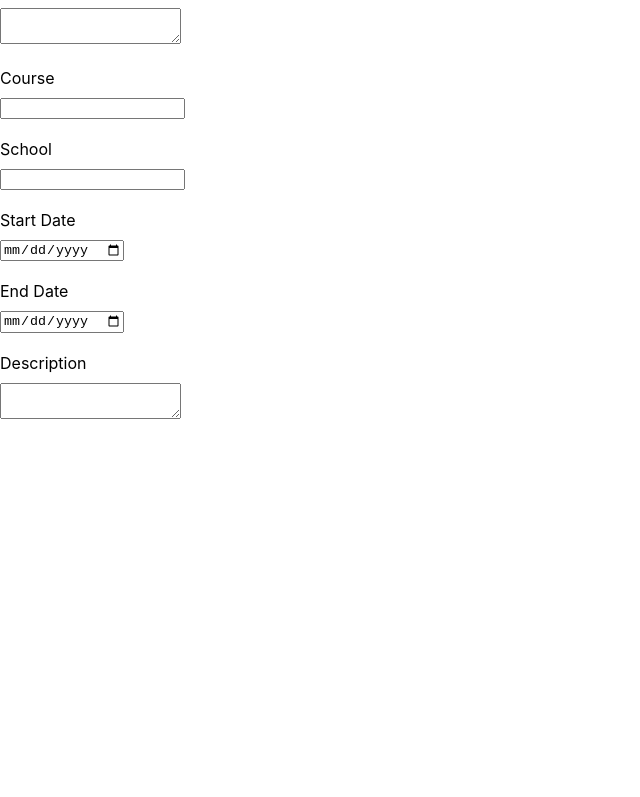
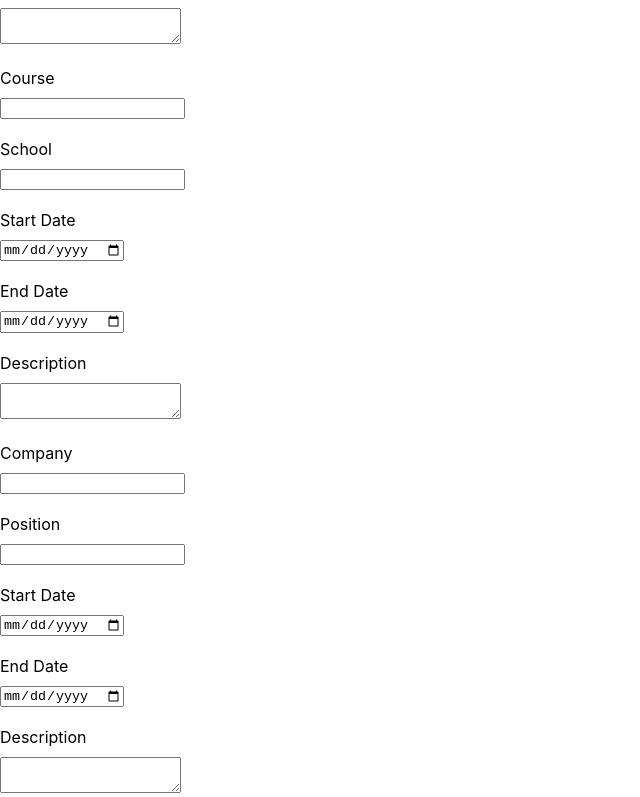
Before and after one commit to Maciej-Sitny/CV-creator, a React (Create React App) app: page / in a window 1280 px wide. Shown: the part 397-1194 px from the top of the page, without its empty margins (0-640 px from the left). Before the commit the page ends 820 px from the top, so only its background shows below. Built offline with nearby package versions, Linux system fonts and the light colour scheme.

Commit message:
Working on multiple sections of PracticalExp

```diff
--- a/src/App.js
+++ b/src/App.js
@@ -3,6 +3,7 @@
 import React from 'react'
 import GeneralInfo from './components/GeneralInfo';
 import EduExp from './components/EduExp';
+import PracticalExp from './components/PracticalExp';
 import Preview from './components/Preview';
 
 //30 minut
@@ -42,7 +43,8 @@ export default function App() {
         <div className='main'>
           <div className='editSide'>
               <GeneralInfo allInfo= {allInfo} setAllInfo={setAllInfo}/>
-              <EduExp id={0} allInfo= {allInfo} setAllInfo={setAllInfo} if />
+              <EduExp id={0} allInfo= {allInfo} setAllInfo={setAllInfo} />
+              <PracticalExp id={0} allInfo= {allInfo} setAllInfo={setAllInfo} />
           </div>
           <div className = 'previewSide'>
               <Preview />
--- a/src/components/PracticalExp.js
+++ b/src/components/PracticalExp.js
@@ -0,0 +1,161 @@
+import React from 'react'
+
+export default function PracticalExp(props) {
+    // work: {
+    //     0:{
+    //       company:'',
+    //       position:'',
+    //       startDate:'',
+    //       endDate:'',
+    //       description:'',
+    //     }
+    //   }
+
+
+    function handleChange(event,index) {
+        // console.log(event);
+        props.setAllInfo(prevInfo=>{
+            // console.log(props.allInfo)
+            return {...prevInfo, work:{...prevInfo.work, [index]:{...prevInfo.work[index],[event.target.name]:event.target.value}}}
+        })
+    }
+
+    let elo = [
+        (<div className="work">
+        <label>
+        Company<br/>
+        <input type="text" onChange={e=>handleChange(e,0)} value = {props.allInfo.work[0].company}     name="company" id="company" maxLength='35'/>
+    </label>
+    <label>
+        Position <br/>
+        <input type="text" onChange={e=>handleChange(e,0)} value = {props.allInfo.work[0].position}     name="position" id="position" />
+    </label>
+    <label>
+        Start Date <br/>
+        <input type="date" onChange={e=>handleChange(e,0)} value = {props.allInfo.work[0].startDate}  name="startDate"  />
+    </label>
+    <label>
+        End Date <br/>
+        <input type="date" onChange={e=>handleChange(e,0)} value = {props.allInfo.work[0].endDate}    name="endDate"  />
+    </label>
+    <label>
+        Description <br/>
+        <textarea          onChange={e=>handleChange(e,0)} value = {props.allInfo.work[0].description}name="description"  />
+    </label>
+    {/* <button onClick={addSection}>Add Section</button> */}
+    </div>),
+    ]
+
+    const [allWorkSections, setAllWorkSections] = React.useState([
+        (<div className="work">
+        <label>
+        Company<br/>
+        <input type="text" onChange={e=>handleChange(e,0)} value = {props.allInfo.work[0].company}     name="company" id="company" maxLength='35'/>
+    </label>
+    <label>
+        Position <br/>
+        <input type="text" onChange={e=>handleChange(e,0)} value = {props.allInfo.work[0].position}     name="position" id="position" />
+    </label>
+    <label>
+        Start Date <br/>
+        <input type="date" onChange={e=>handleChange(e,0)} value = {props.allInfo.work[0].startDate}  name="startDate"  />
+    </label>
+    <label>
+        End Date <br/>
+        <input type="date" onChange={e=>handleChange(e,0)} value = {props.allInfo.work[0].endDate}    name="endDate"  />
+    </label>
+    <label>
+        Description <br/>
+        <textarea          onChange={e=>handleChange(e,0)} value = {props.allInfo.work[0].description}name="description"  />
+    </label>
+    {/* <button onClick={addSection}>Add Section</button> */}
+</div>),])
+
+        // console.log(props.allInfo.work[0])
+    // })
+
+    // let allWorkSections = {
+    //     0: (<div className="work">
+    //     <label>
+    //         Company<br/>
+    //         <input type="text" onChange={handleChange} value = {props.allInfo.work[props.id].company}     name="company" id="company" maxLength='35'/>
+    //     </label>
+    //     <label>
+    //         Position <br/>
+    //         <input type="text" onChange={handleChange} value = {props.allInfo.work[props.id].position}     name="position" id="position" />
+    //     </label>
+    //     <label>
+    //         Start Date <br/>
+    //         <input type="date" onChange={handleChange} value = {props.allInfo.work[props.id].startDate}  name="startDate" id="startDate" />
+    //     </label>
+    //     <label>
+    //         End Date <br/>
+    //         <input type="date" onChange={handleChange} value = {props.allInfo.work[props.id].endDate}    name="endDate" id="endDate" />
+    //     </label>
+    //     <label>
+    //         Description <br/>
+    //         <textarea          onChange={handleChange} value = {props.allInfo.work[props.id].description}name="description" id="description" />
+    //     </label>
+    //     <button>Add Section</button>
+    // </div>)
+    // }
+
+    function findHighestKey(){
+    //     let highest=0;
+    //     for (let i =0;i<Object.keys(allWorkSections).length;i++){
+    //         if (Object.keys(allWorkSections)[i]>highest) highest =
+    //     }
+    //     return highest
+    }
+
+    function addSection() {
+
+        // let highest = findHighestKey();
+        let currentIndex = Object.keys(allWorkSections).length;
+        props.allInfo.work[currentIndex.toString()]={}
+        // console.log(Object.keys(allWorkSections).length)
+        // console.log(Object.entries(allWorkSections))
+        props.allInfo.work[currentIndex.toString()].company =''
+        props.allInfo.work[currentIndex.toString()].position=''
+        props.allInfo.work[currentIndex.toString()].startDate=''
+        props.allInfo.work[currentIndex.toString()].endDate=''
+        props.allInfo.work[currentIndex.toString()].description=''
+        setAllWorkSections(prev=>{
+            return {
+                ...prev,
+                [currentIndex]:
+                (<div className="work">
+                    <label>
+                        Company<br/>
+                        <input type="text" onChange={e=>{handleChange(e,currentIndex)}} value = {props.allInfo.work[currentIndex].company}     name="company"  maxLength='35'/>
+                    </label>
+                    <label>
+                        Position <br/>
+                        <input type="text" onChange={e=>{handleChange(e,currentIndex)}} value = {props.allInfo.work[currentIndex].position}     name="position"  />
+                    </label>
+                    <label>
+                        Start Date <br/>
+                        <input type="date" onChange={e=>{handleChange(e,currentIndex)}} value = {props.allInfo.work[currentIndex].startDate}  name="startDate"  />
+                    </label>
+                    <label>
+                        End Date <br/>
+                        <input type="date" onChange={e=>{handleChange(e,currentIndex)}} value = {props.allInfo.work[currentIndex].endDate}    name="endDate"  />
+                    </label>
+                    <label>
+                        Description <br/>
+                        <textarea          onChange={e=>{handleChange(e,currentIndex)}} value = {props.allInfo.work[currentIndex].description}name="description"  />
+                    </label>
+                    {/* <button onClick={addSection}>Add Section</button> */}
+                </div>)
+
+
+            }
+        })
+        // console.log(props.allInfo)
+    }
+
+
+    return (<div className="everyWork">
+        {elo}
+    </div>)
+}
--- a/src/index.css
+++ b/src/index.css
@@ -13,17 +13,17 @@ code {
 }
 
 
-.generalInfo, .education {
+.generalInfo, .education, .work {
   display:flex;
   flex-direction: column;
   width: 300px;
 }
 
-.generalInfo >label, .education>label {
+.generalInfo >label, .education>label, .work>label {
   margin-top: 20px;
   width:100%;
 }
 
-.generalInfo >label>input, .generalInfo >label>textarea, .education>label>input ,.education>label>textarea{
+.generalInfo >label>input, .generalInfo >label>textarea, .education>label>input , .education>label>textarea, .work>label>textarea, .work>label>input{
   margin-top:10px;
 }
```
